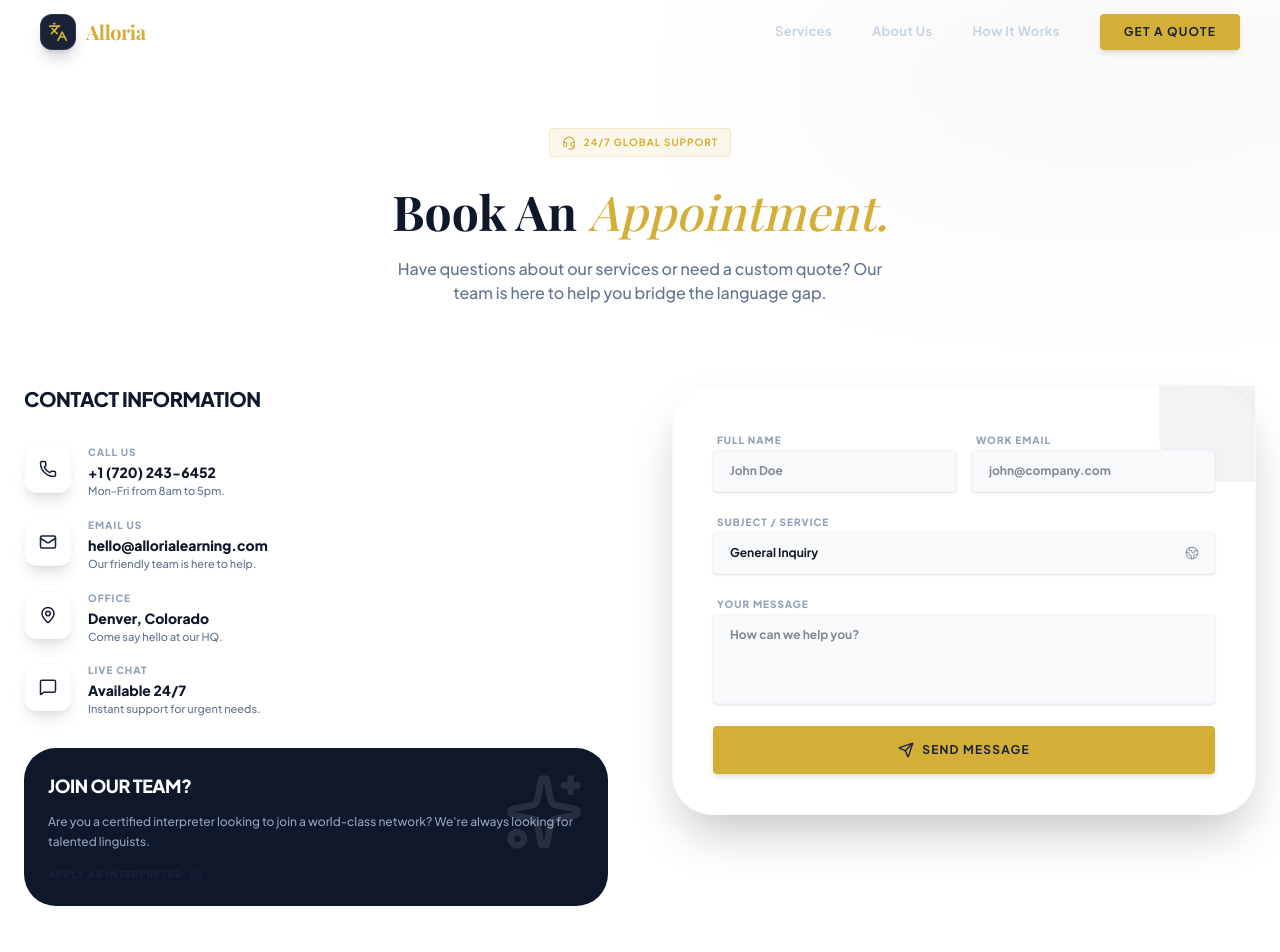
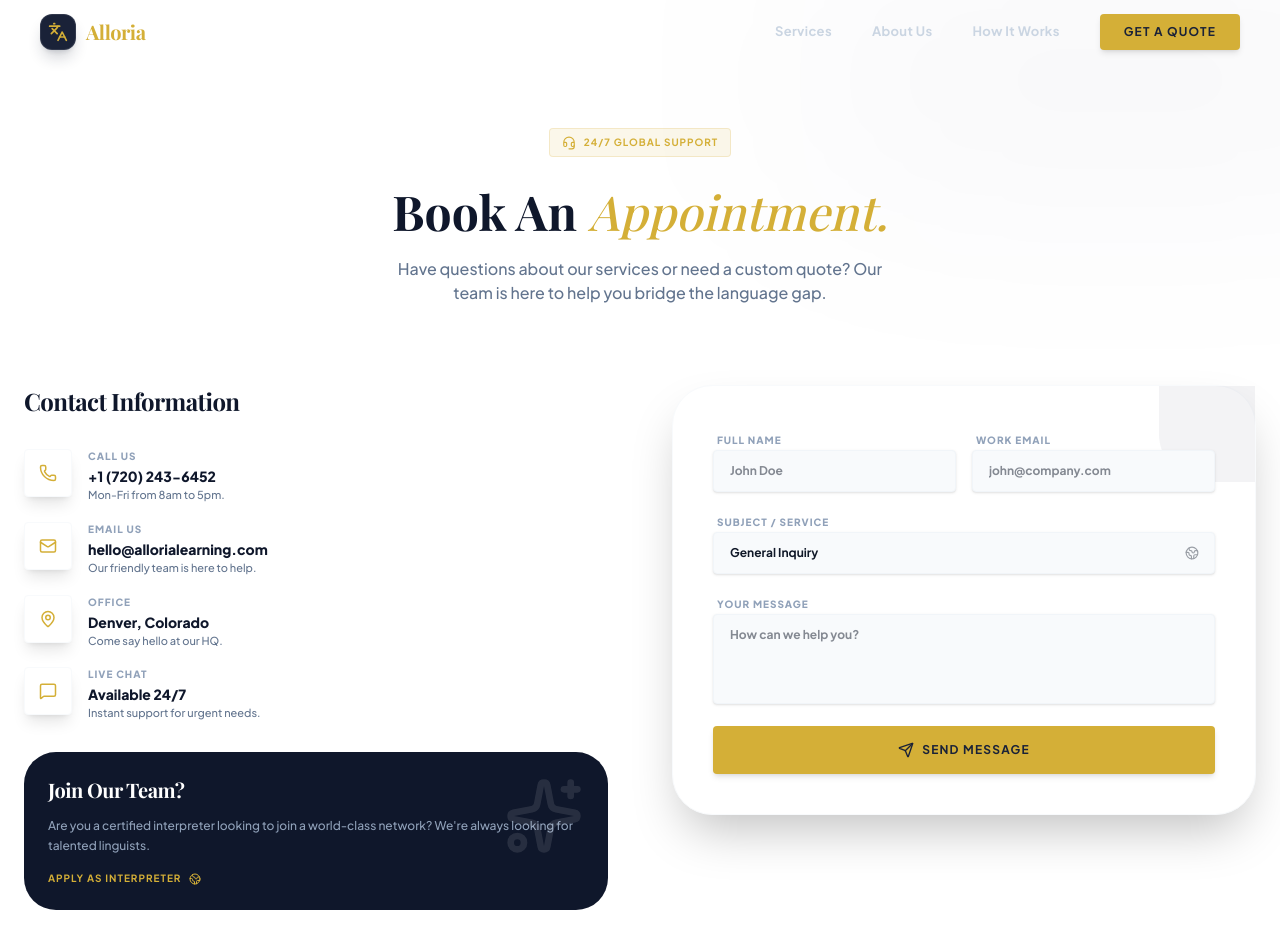
Before and after one commit to LearningCenterDev/alloria-interpretation, a Next.js app: page /contact-us in a window 1280 px wide. Shown: the top 952 px of the page. Built offline with nearby package versions, Linux system fonts and the light colour scheme.

Commit message:
feat: add ContactInfo component displaying contact details and a call to action for interpreters

```diff
--- a/src/app/contact-us/_components/ContactInfo.tsx
+++ b/src/app/contact-us/_components/ContactInfo.tsx
@@ -12,7 +12,7 @@ export default function ContactInfo() {
                 viewport={{ once: true }}
                 className="space-y-8"
             >
-                <h2 className="text-xl font-black text-slate-900 uppercase tracking-tight">Contact Information</h2>
+                <h2 className="text-2xl font-serif font-bold text-slate-900 tracking-tight">Contact Information</h2>
                 <div className="grid gap-5">
                     {[
                         { icon: <Phone size={18} />, label: "Call Us", val: "+1 (720) 243-6452", detail: "Mon-Fri from 8am to 5pm." },
@@ -21,7 +21,7 @@ export default function ContactInfo() {
                         { icon: <MessageSquare size={18} />, label: "Live Chat", val: "Available 24/7", detail: "Instant support for urgent needs." },
                     ].map((item, i) => (
                         <div key={i} className="flex gap-4 group">
-                            <div className="w-12 h-12 rounded-xl bg-white shadow-lg border border-slate-50 flex items-center justify-center text-brand-primary group-hover:scale-110 transition-transform">
+                            <div className="w-12 h-12 rounded bg-white shadow-lg border border-slate-50 flex items-center justify-center text-brand-accent group-hover:scale-110 transition-transform">
                                 {item.icon}
                             </div>
                             <div>
@@ -43,12 +43,12 @@ export default function ContactInfo() {
                 <div className="absolute top-0 right-0 p-6 opacity-10">
                     <Sparkles size={80} />
                 </div>
-                <h3 className="text-lg font-black mb-3 uppercase tracking-tight">Join Our Team?</h3>
+                <h3 className="text-xl font-serif font-bold mb-3 tracking-tight">Join Our Team?</h3>
                 <p className="text-slate-400 text-xs font-medium leading-relaxed mb-4">
                     Are you a certified interpreter looking to join a world-class network?
                     We're always looking for talented linguists.
                 </p>
-                <button className="text-brand-primary font-black text-[10px] uppercase tracking-widest flex items-center gap-2 hover:gap-3 transition-all">
+                <button className="text-brand-accent font-bold text-[10px] uppercase tracking-widest flex items-center gap-2 hover:gap-3 transition-all">
                     Apply as Interpreter <Globe2 size={12} />
                 </button>
             </motion.div>
```
